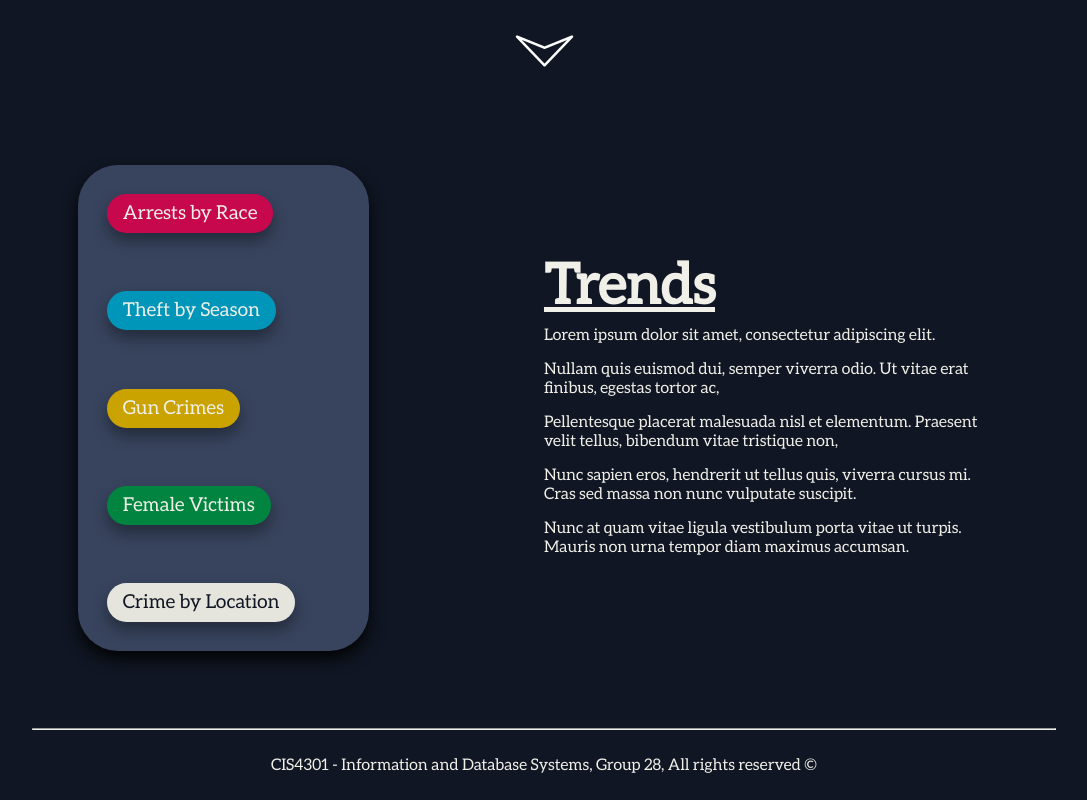
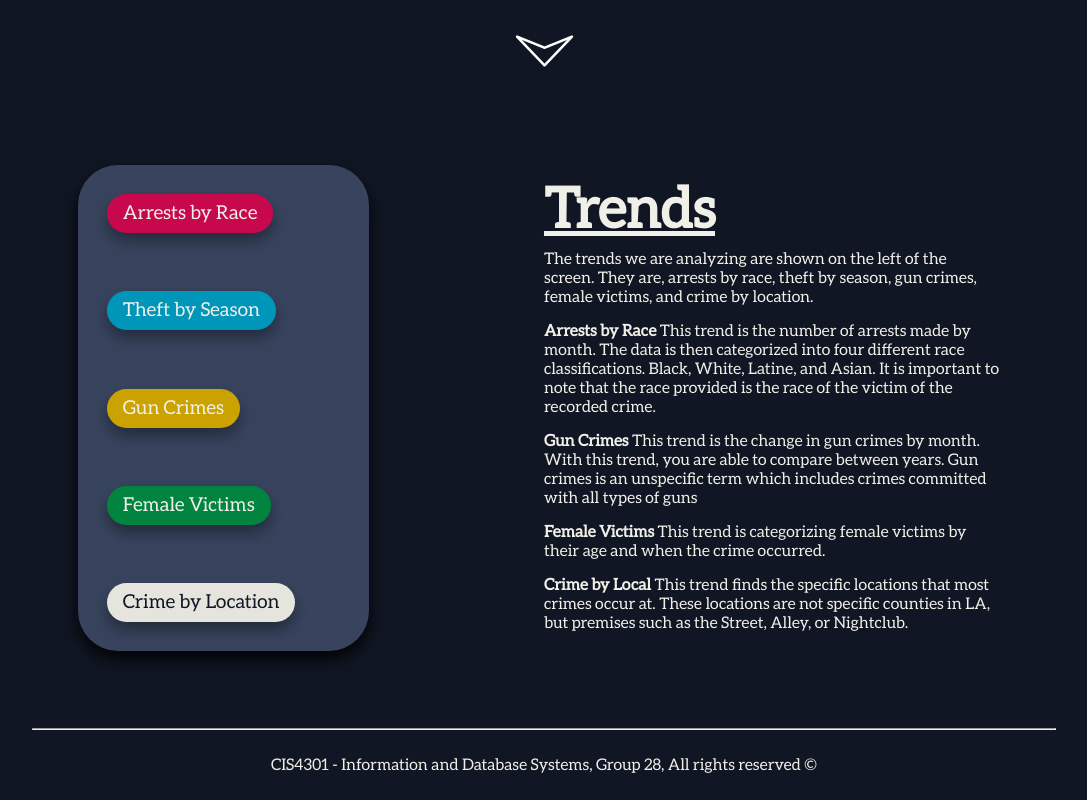
Before and after one commit to Train050/LACrimeDatabase, a website: page FrontEnd/index.html in a window 1280 px wide. Shown: the part 701-1501 px from the top of the page, without its empty margins (96-1183 px from the left). Drawn offline with nearby package versions, Linux system fonts and the light colour scheme.

Commit message:
Added trend blurb

```diff
--- a/FrontEnd/index.html
+++ b/FrontEnd/index.html
@@ -76,11 +76,11 @@
 			</div>
 			<div class="grid__content">
 				<h1><u>Trends</u></h1>
-				<p>Lorem ipsum dolor sit amet, consectetur adipiscing elit.</p>
-				<p>Nullam quis euismod dui, semper viverra odio. Ut vitae erat finibus, egestas tortor ac, </p>
-				<p>Pellentesque placerat malesuada nisl et elementum. Praesent velit tellus, bibendum vitae tristique non,</p>
-				<p>Nunc sapien eros, hendrerit ut tellus quis, viverra cursus mi. Cras sed massa non nunc vulputate suscipit.</p>
-				<p>Nunc at quam vitae ligula vestibulum porta vitae ut turpis. Mauris non urna tempor diam maximus accumsan.</p>
+				<p>The trends we are analyzing are shown on the left of the screen. They are, arrests by race, theft by season, gun crimes, female victims, and crime by location.</p>
+				<p><b>Arrests by Race</b> This trend is the number of arrests made by month. The data is then categorized into four different race classifications. Black, White, Latine, and Asian. It is important to note that the race provided is the race of the victim of the recorded crime.</p>
+				<p><b>Gun Crimes</b> This trend is the change in gun crimes by month. With this trend, you are able to compare between years. Gun crimes is an unspecific term which includes crimes committed with all types of guns</p>
+				<p><b>Female Victims</b> This trend is categorizing female victims by their age and when the crime occurred.</p>
+				<p><b>Crime by Local</b> This trend finds the specific locations that most crimes occur at. These locations are not specific counties in LA, but premises such as the Street, Alley, or Nightclub.</p>
 			</div>
 		</div>
 	</div>
```
